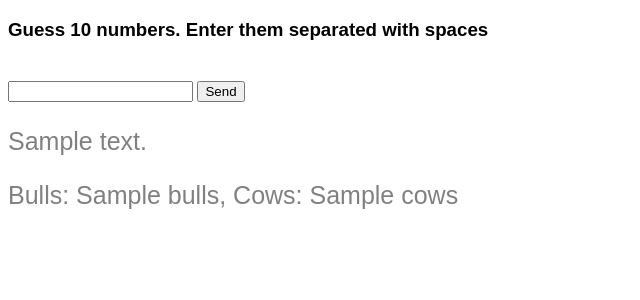
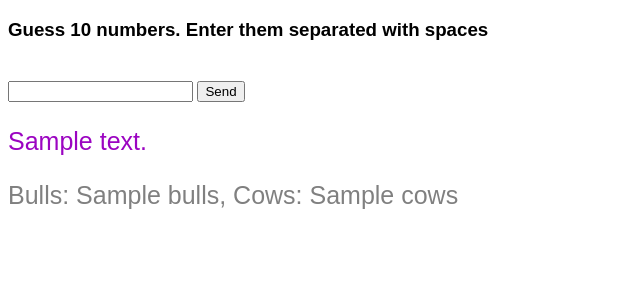
Before and after one commit to DastanTA/HW_44, a Django app: template source/bulls_cows/templates/index.html in a window 1280 px wide. Shown: the top 300 px of the page, without its empty margins (0-640 px from the left). Run offline with Django 4.2, Linux system fonts and the light colour scheme; the template is opened without the code that fills it: most values are stand-ins (such as "Sample title", 1, 10 or a date in 2020).

Commit message:
some minor changes in code

```diff
--- a/source/bulls_cows/static/css/style.css
+++ b/source/bulls_cows/static/css/style.css
@@ -15,3 +15,7 @@ p.warning {
     margin-top: 40px;
     width: 350px;
 }
+
+.win {
+    color: 	#9B04C1;
+}
--- a/source/bulls_cows/views.py
+++ b/source/bulls_cows/views.py
@@ -62,8 +62,5 @@ def main_page(request):
             to_response["warning"] = "Please enter integers only"
         else:
             to_response = guess_number(secret_nums, actual_nums)
-            print(to_response)
-    else:
-        to_response["warning"] = "Please, enter digits. Don't send empty form!"
 
     return render(request, 'index.html', to_response)
```
